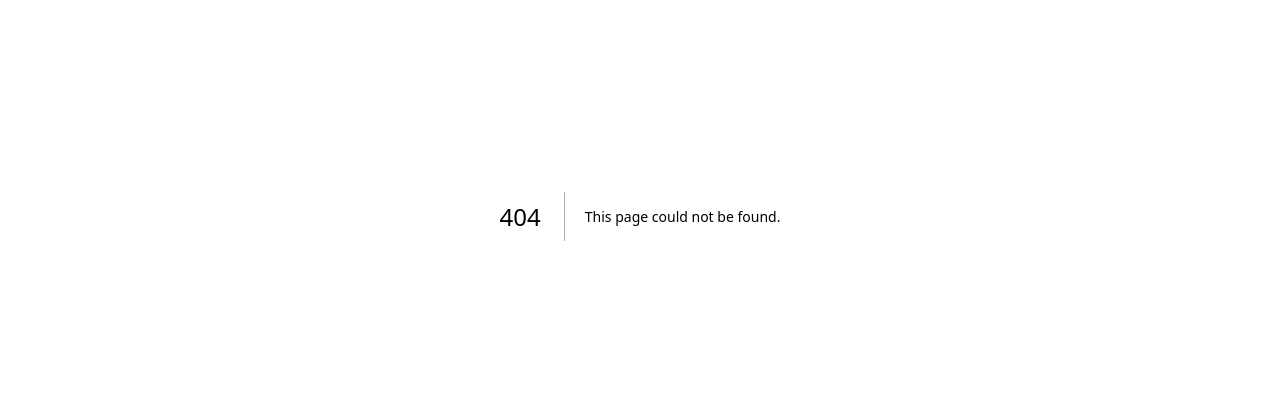
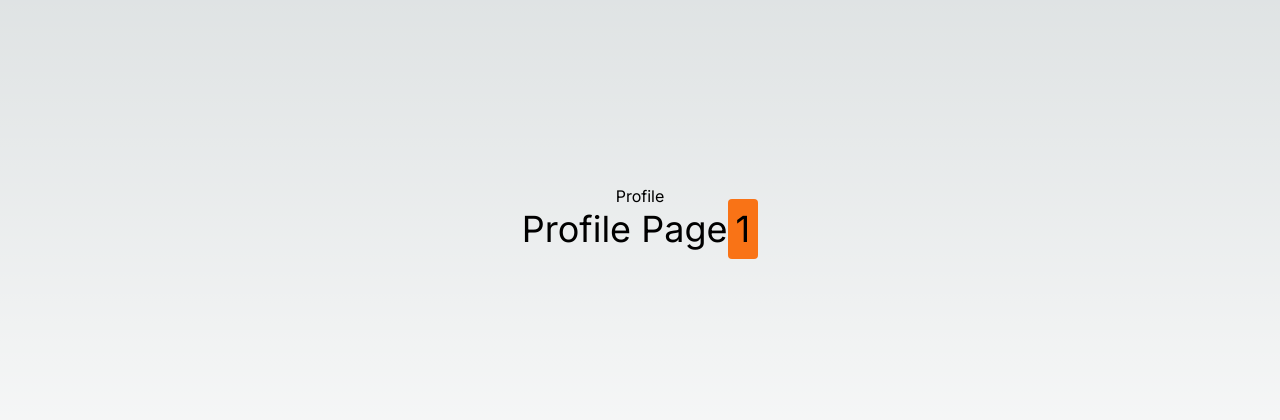
Before and after one commit to Rajankfl/next-app, a Next.js app: page /profile/1 in a window 1280 px wide. Before the commit this address had no page. Shown: the part 184-604 px from the top of the page. Built offline with nearby package versions, Linux system fonts and the light colour scheme.

Commit message:
profile page setup

```diff
--- /dev/null
+++ b/src/app/profile/[id]/page.tsx
@@ -0,0 +1,18 @@
+import React from "react";
+
+function userProfile({ params }: any) {
+  return (
+    <div className="flex flex-col items-center justify-center min-h-screen py-2">
+      <h1>Profile</h1>
+      <hr />
+      <p className="text-4xl">
+        Profile Page
+        <span className="text-black bg-orange-500 p-2 rounded">
+          {params.id}
+        </span>
+      </p>
+    </div>
+  );
+}
+
+export default userProfile;
--- /dev/null
+++ b/src/app/profile/page.tsx
@@ -0,0 +1,13 @@
+import React from "react";
+
+function profilePage() {
+  return (
+    <div className="flex flex-col items-center justify-center min-h-screen py-2">
+      <h1>Profile</h1>
+      <hr />
+      <p>Profile Page</p>
+    </div>
+  );
+}
+
+export default profilePage;
```
